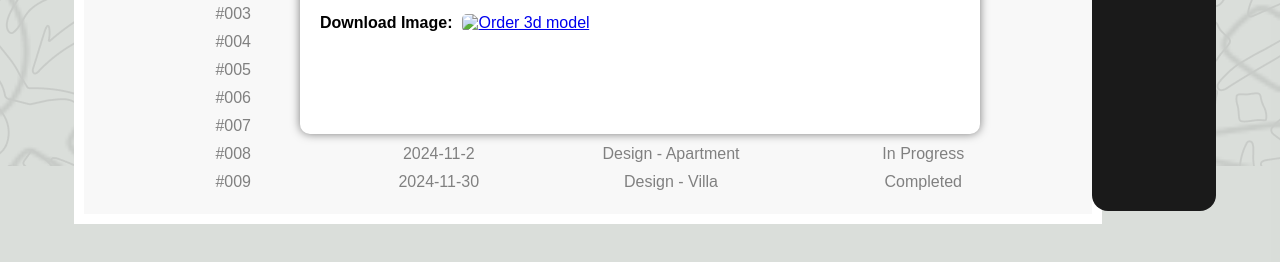
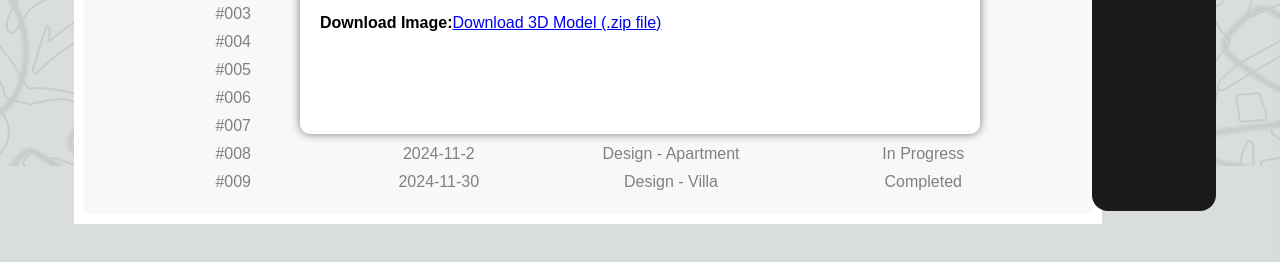
Before and after one commit to ibrahimRabeh/dashboardroshan, a plain HTML site: page Orders.html in a window 1280 px wide. Both pictures are taken after a click on the element "#001". Shown: the part 486-748 px from the top of the page. Drawn offline with Linux system fonts and the light colour scheme.

Commit message:
Update Orders.html
fixed link problem

```diff
--- a/Orders.html
+++ b/Orders.html
@@ -124,8 +124,8 @@
             <p><strong>Order Description:</strong>Design a 4x5m modern room with open sides on two walls, white walls, and wood flooring. Include a king-sized bed centered against one wall, flanked by two bedside tables. In one corner, place a desk with a PC, monitor, and an ergonomic chair. Along another wall, add a large, sleek wardrobe covering almost the entire length. The room should feel spacious and minimalistic, with ample natural light and a cozy yet modern ambiance.</p>
             <div class="image-section" style="display: flex; align-items: center; margin-top: 10px;">
                 <p><strong>Download Image:</strong></p>
-                <a href="./Design_a_4x5m_modern__1113102941_refine_fbx.zip" download="Order_Image.jpg">
-                    <img src="./Design_a_4x5m_modern__1113102941_refine_fbx.zip" alt="Order 3d model" style="width: 100px; height: auto; margin-left: 10px;">
+                 <a href="./Design_a_4x5m_modern__1113102941_refine_fbx.zip" download>
+                    Download 3D Model (.zip file)
                 </a>
             </div>
         </div>
```
